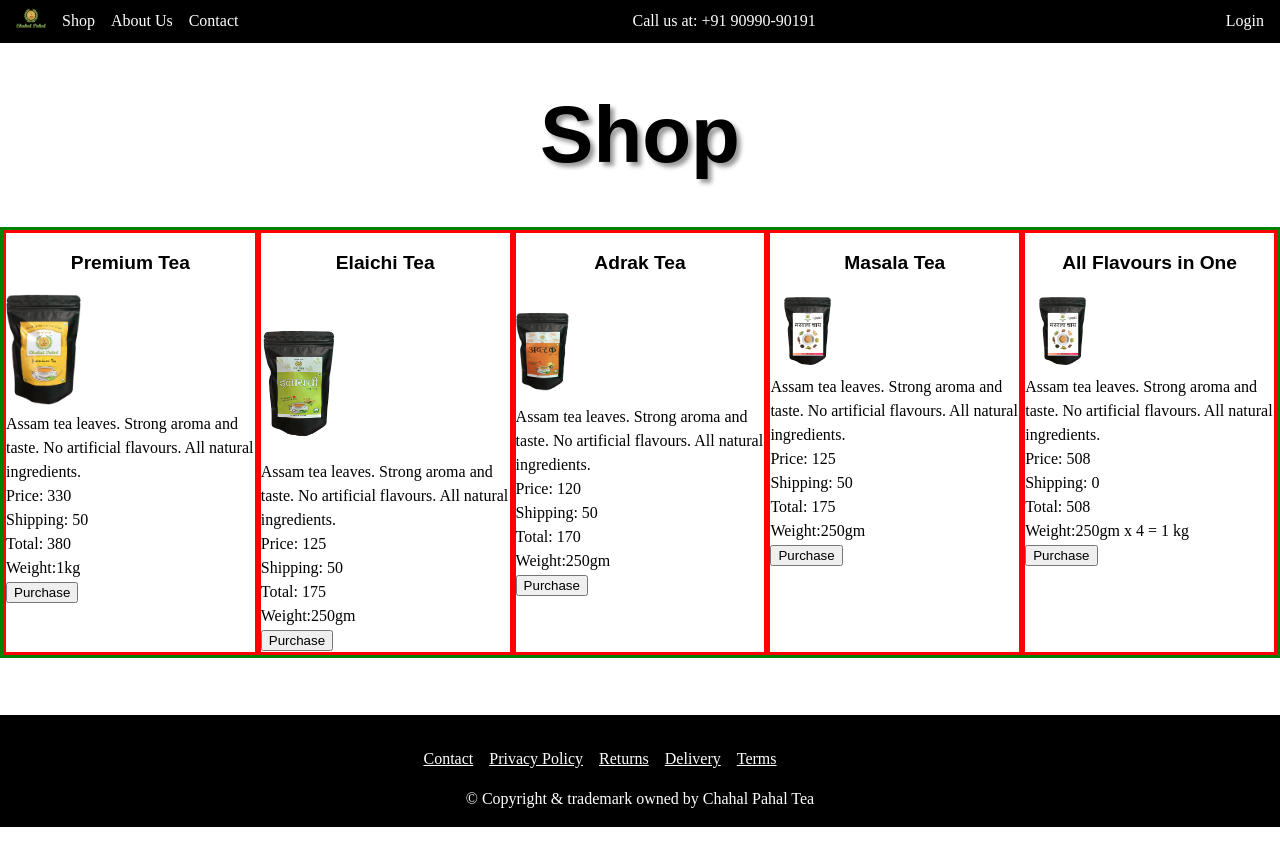
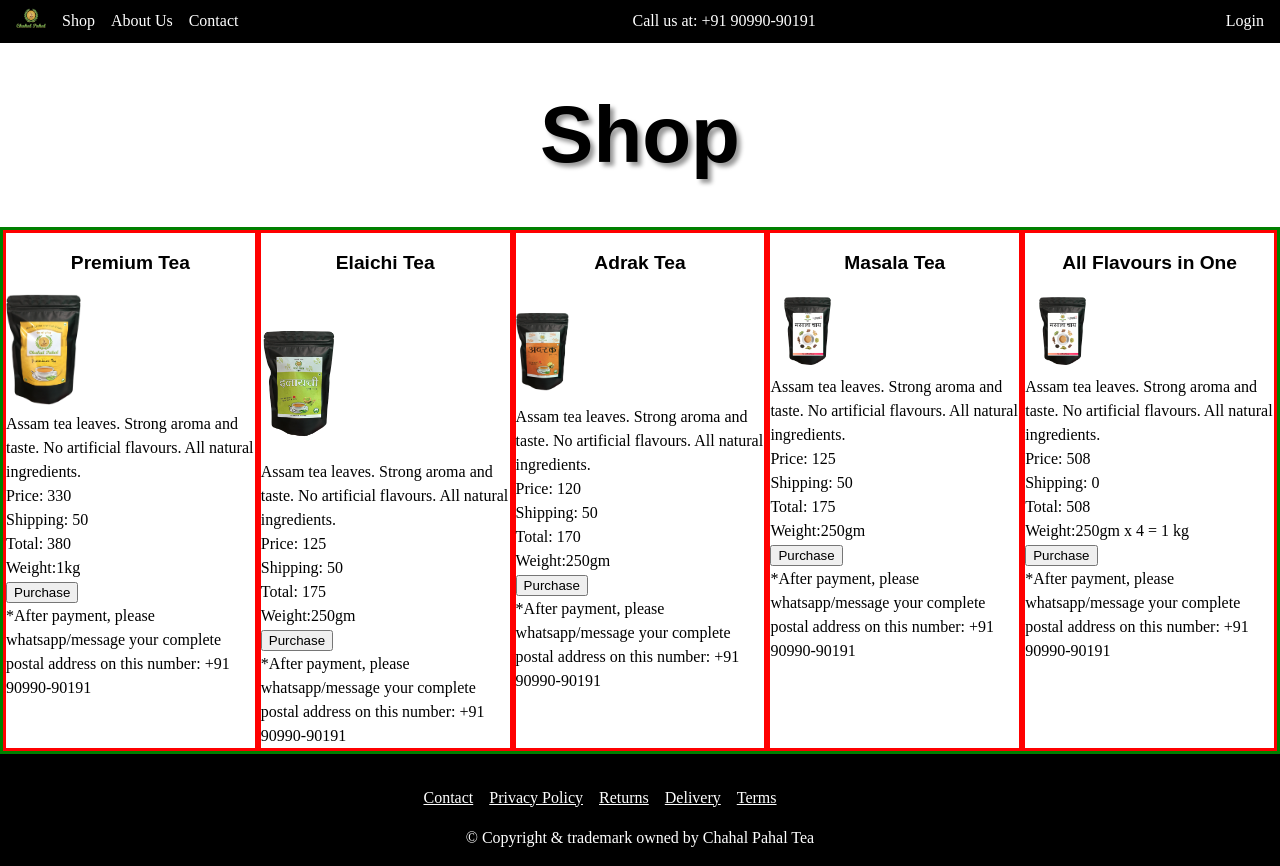
Before and after one commit to bharat-patodi/chahalPahalTea, a Next.js app: page /shop in a window 1280 px wide. Before the commit the page ends 827 px from the top, so only its background shows below. Built offline with nearby package versions, Linux system fonts and the light colour scheme.

Commit message:
Add noreferrer to rel

```diff
--- a/pages/shop.tsx
+++ b/pages/shop.tsx
@@ -93,11 +93,12 @@
           <input type="text" />
         </label> */}
         {/* <Link href="/cart"> */}
-        <a href={props.href} target="_blank">
+        <a href={props.href} target="_blank" rel="noreferrer">
           <button>Purchase</button>
           {/* <button>Add to Cart</button> */}
         </a>
         {/* </Link> */}
+        <p>*After payment, please whatsapp/message your complete postal address on this number: +91 90990-90191</p>
       </div>
     </>
   );
```
